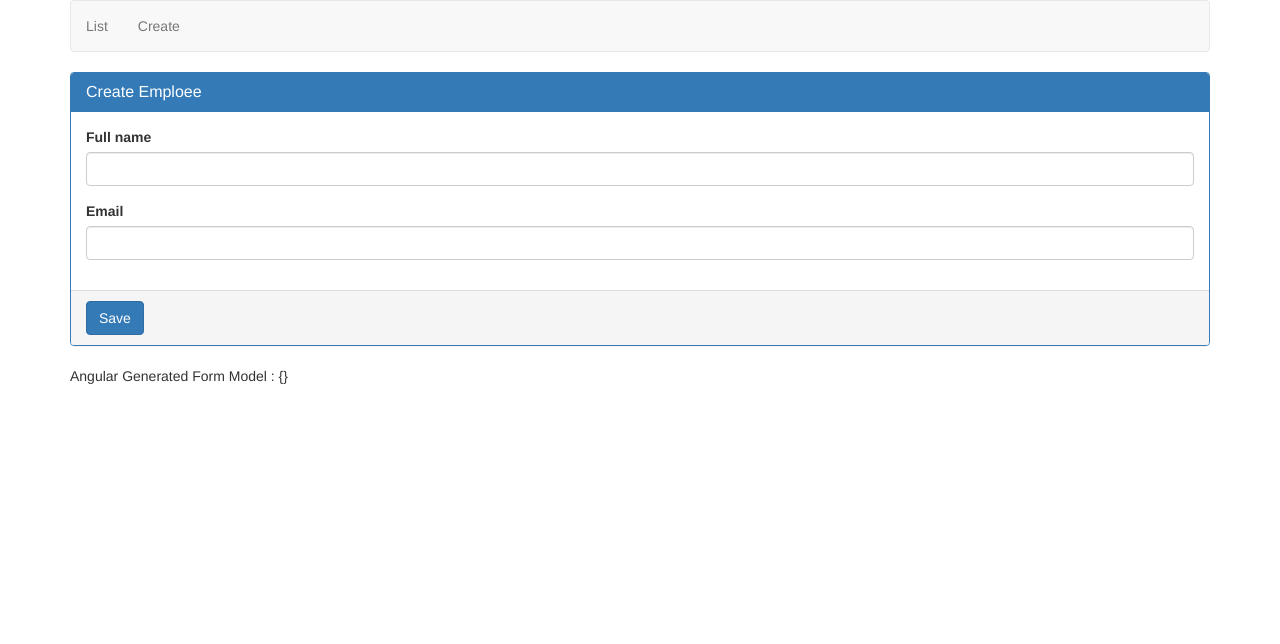
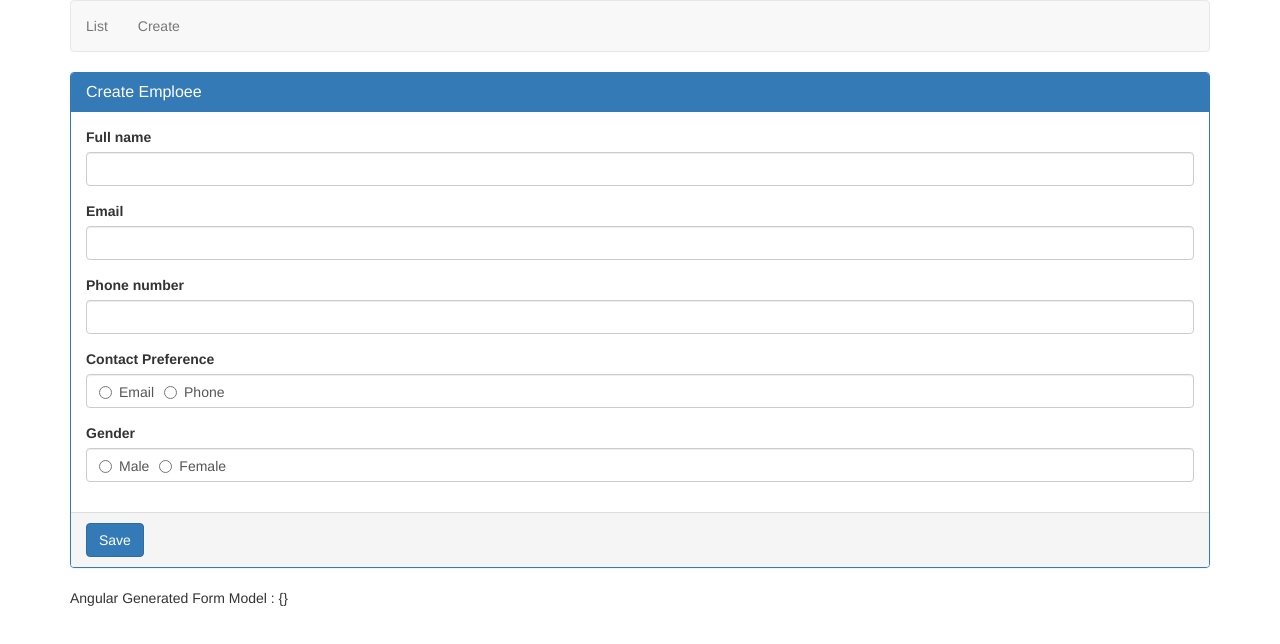
Before and after one commit to milanzivanov/kudvenkatAngularCrudApp, an Angular app: page /create in a window 1280 px wide. Shown: the top 644 px of the page. Built offline with nearby package versions, Linux system fonts and the light colour scheme.

Commit message:
Bootstrap radio buttons in Angular

```diff
--- a/src/app/employess/create-employee.component.html
+++ b/src/app/employess/create-employee.component.html
@@ -1,18 +1,58 @@
 <form #eForm="ngForm" (ngSubmit)="saveEmployee(eForm)">
   <div
     class="panel panel-primary">
+
       <div class="panel-heading">
         <h3 class="panel-title">Create Emploee</h3>
       </div>
+
       <div class="panel-body">
+
         <div class="form-group">
           <label for="fullName">Full name</label>
           <input type="text" name="fullName" class="form-control" id="fullName" [(ngModel)]="fullName">
         </div>
+
         <div class="form-group">
           <label for="email">Email</label>
           <input type="text" name="email" class="form-control" id="email" [(ngModel)]="email">
         </div>
+
+        <div class="form-group">
+          <label for="phoneNumber">Phone number</label>
+          <input type="text" name="phoneNumber" class="form-control" id="phoneNumber" [(ngModel)]="phoneNumber">
+        </div>
+
+        <div class="form-group">
+            <label>Contact Preference</label>
+            <div class="form-control">
+              <label class="radio-inline">
+                <input type="radio" name="contactPreference" value="email"
+                [(ngModel)]="contactPreference">
+                Email
+              </label>
+              <label class="radio-inline">
+                <input type="radio" name="contactPreference" value="phone"
+                [(ngModel)]="contactPreference">
+                Phone
+              </label>
+            </div>
+          </div>
+
+        <div class="form-group">
+          <label>Gender</label>
+          <div class="form-control">
+            <label class="radio-inline">
+              <input type="radio" value="male" name="gender" [(ngModel)]="gender">
+              Male
+            </label>
+            <label class="radio-inline">
+              <input type="radio" value="female" name="gender" [(ngModel)]="gender">
+              Female
+            </label>
+          </div>
+        </div>
+
       </div>
       <div class="panel-footer">
         <button type="submit" class="btn btn-primary">Save</button>
```
